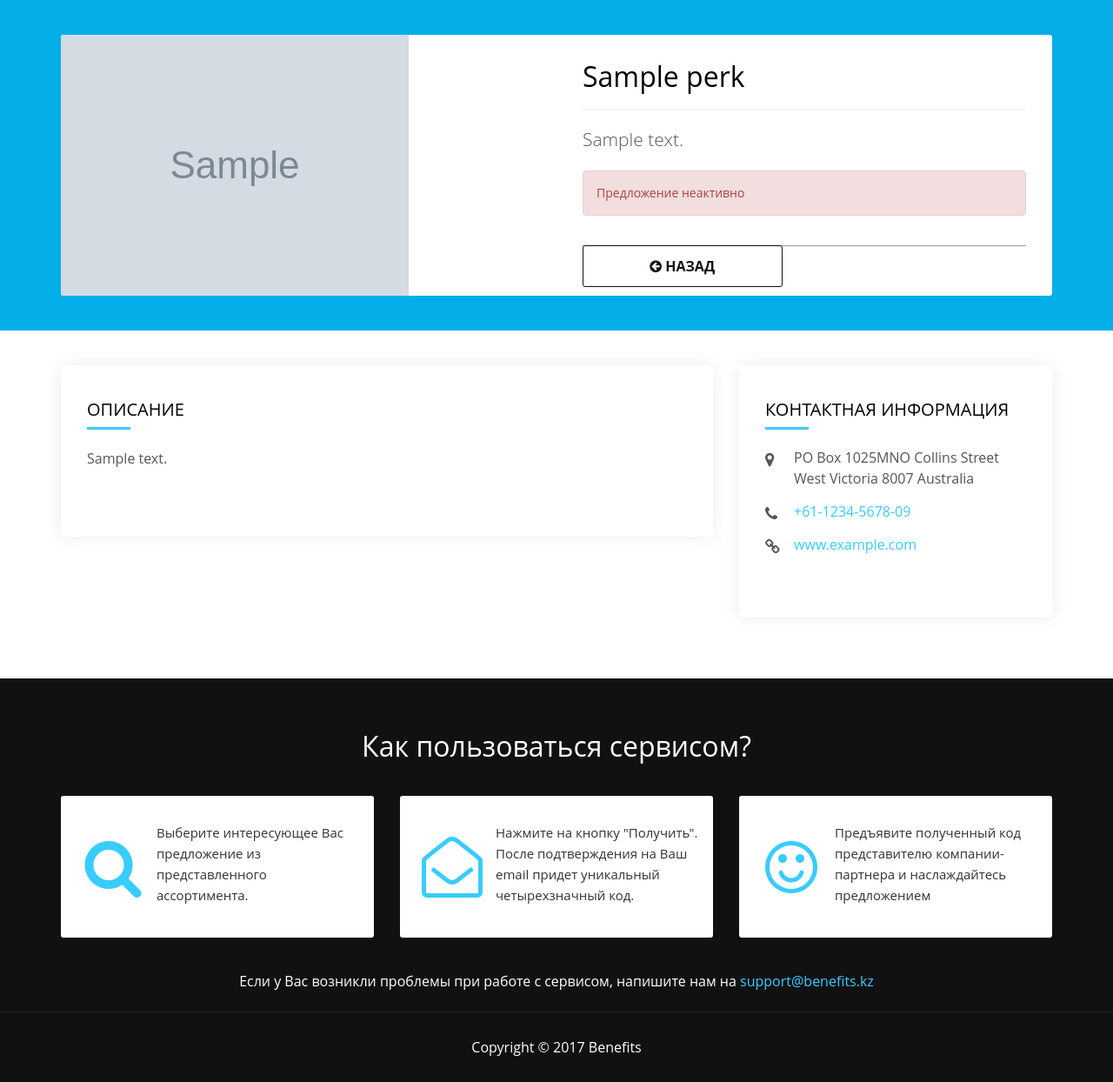
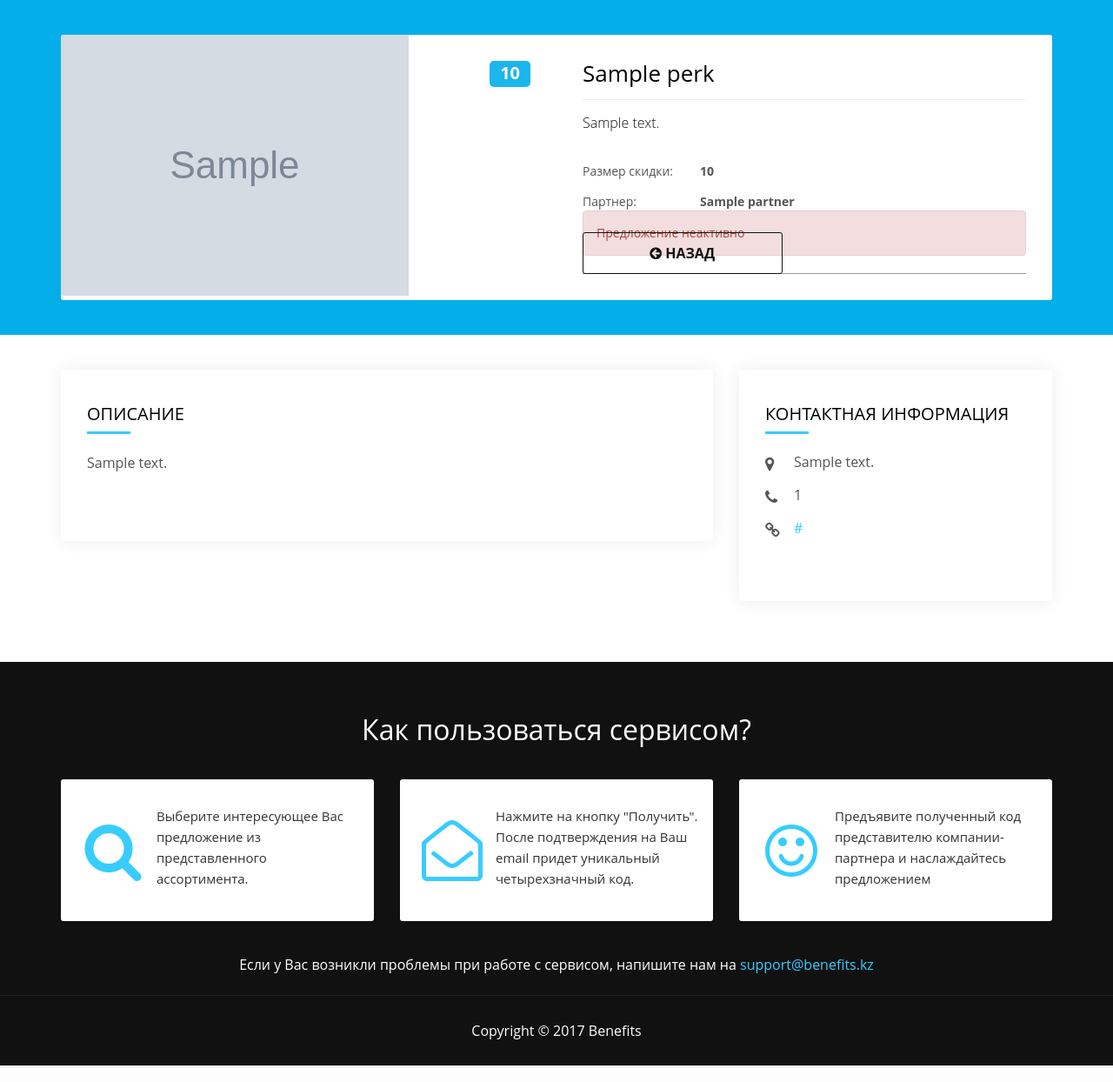
Before and after one commit to jekoule/benefits, a Django app: template perks/templates/perks/perk_detail.html in a window 1280 px wide. Shown: the part 79-1323 px from the top of the page at 87% size. Run offline with Django 3.2, Linux system fonts and the light colour scheme; the template is opened without the code that fills it: most values are stand-ins (such as "Sample title", 1, 10 or a date in 2020); grey boxes marked "Sample" are stand-in pictures; parts of the project's set-up code (start-up, migrations or seed data) failed here and were passed over; some libraries are stand-ins or nearby versions.

Commit message:
Modified templates - styling. Tweaked admin

```diff
--- a/partners/urls.py
+++ b/partners/urls.py
@@ -6,6 +6,7 @@
 
 urlpatterns = [
     url(r'^$', views.dashboard, name='dashboard'),
+    url(r'^my_perks/', views.my_perks, name='my_perks'),
     url(r'^sign_in/', views.sign_in, name='sign_in'),
     url(r'^logout/', logout, {'next_page': '/partner/'},
         name='logout'),
--- a/perks/admin.py
+++ b/perks/admin.py
@@ -13,6 +13,8 @@
 
 
 class PerkAdmin(admin.ModelAdmin):
+    list_display = ('partner_name', 'title', 'category', 'date_created', )
+    list_display_links = ('partner_name', 'title', )
     inlines = [
         ImageInline,
     ]
--- a/perks/models.py
+++ b/perks/models.py
@@ -68,7 +68,7 @@
         verbose_name_plural = 'Предложения'
 
     def __unicode__(self):
-        return self.short_description
+        return self.title
 
     @property
     def thumbnail(self):
@@ -85,6 +85,10 @@
     @models.permalink
     def get_perk_url(self):
         return ('perks:get_perk', (), {'pk': self.pk})
+
+    def partner_name(self):
+        return self.partner.name
+    partner_name.short_description = 'Партнер'
 
 
 class PerkImage(models.Model):
--- a/perks/templates/perks/index.html
+++ b/perks/templates/perks/index.html
@@ -59,13 +59,15 @@
             	<div class="listing_wrap">
                     <div class="listing_img">
                         <a href="{{ perk.get_absolute_url }}"><img src="{{ perk.thumbnail }}" alt="image"></a>
+                        <span class="discount label">{{ perk.discount }}</span>
                     </div>
                     <div class="listing_info">
-                        <div class="post_category">
-                            <a href="{{ perk.category.get_absolute_url }}">{{ perk.category.name }}</a>
+                        <div class="perk_title">
+                          <h3>{{ perk.title }}</h3>
                         </div>
-                        <h4><a href="#">{{ perk.partner.name }}</a></h4>
-                        <p>{{ perk.title }}</p>
+                        <div class="partner_name">
+                          <h4>{{ perk.partner.name }}</h4>
+                        </div>
 
                         <div class="listing_review_info">
                           <a href="{{ perk.get_absolute_url }}" class="btn more_info_btn">Подробнее</a>
--- a/perks/templates/perks/perk_detail.html
+++ b/perks/templates/perks/perk_detail.html
@@ -9,12 +9,25 @@
         <div class="perk_row">
               <div class="left_side">
                   <img src="{{ perk.thumbnail }}" alt="image">
+                  <span class="discount label">{{ perk.discount }}</span>
               </div>
               <div class="right_side">
                   <div class="perk_info">
-                    <h3>{{ perk.title }}</h3>
+                    <h1>{{ perk.title }}</h1>
                     <hr>
                     <p class="lead">{{ perk.short_description }}</p>
+                    <div class="row">
+                      <p>
+                      <div class="col-md-3">Размер скидки: </div>
+                      <div class="col-md-9"><strong>{{ perk.discount }}</strong></div>
+                      </p>
+                    </div>
+                    <div class="row">
+                      <p>
+                      <div class="col-md-3">Партнер: </div>
+                      <div class="col-md-9"><strong>{{ perk.partner.name }}</strong></div>
+                      </p>
+                    </div>
                     {% if not perk.active %}
                     <div class="alert alert-dismissable alert-danger">Предложение неактивно</div>
                     {% endif %}
@@ -57,13 +70,13 @@
               </div>
               <ul>
                   {% if perk.address %}
-                  <li><i class="fa fa-map-marker"></i> PO Box 1025MNO Collins Street West Victoria 8007 Australia</li>
+                  <li><i class="fa fa-map-marker"></i> {{ perk.address }}</li>
                   {% endif %}
                   {% if perk.phone_number %}
-                  <li><i class="fa fa-phone"></i> <a href="tel:+61-1234-5678-09">+61-1234-5678-09</a></li>
+                  <li><i class="fa fa-phone"></i> {{ perk.phone_number }}</a></li>
                   {% endif %}
                   {% if perk.website %}
-                  <li><i class="fa fa-link"></i> <a href="www.example.com">www.example.com</a></li>
+                  <li><i class="fa fa-link"></i> <a href="{{ perk.website }}">{{ perk.website }}</a></li>
                   {% endif %}
               </ul>
           </div>
--- a/perks/templates/perks/result.html
+++ b/perks/templates/perks/result.html
@@ -11,7 +11,7 @@
             <p>Предъявите данный код представителю компании-партнера.</p>
             <p>Код также был отправлен на Ваш электронный адрес:
             <a>{{ request.user.email }}</a></p>
-            <p><strong>Спасибо что пользуетесь сервисом Benefits!</strong></p>
+            <p><strong>Спасибо, что пользуетесь сервисом Benefits!</strong></p>
             <hr>
             <a class="btn" href="{% url 'perks:index' %}">
               <i class="fa fa-arrow-left"></i>&emsp;Вернуться к предложениям
--- a/static/css/custom.css
+++ b/static/css/custom.css
@@ -152,6 +152,34 @@
 	text-decoration: underline;
 }
 
+.listing_img .discount {
+	position:absolute;
+	bottom:15px;
+	left:15px;
+	font-size: 16px;
+	background: rgba(3, 174, 233, 0.9) none repeat scroll 0 0;
+}
+
+.listing_info .perk_title {
+	height: 40px;
+}
+
+.listing_info .perk_title h3 {
+	margin-top: 10px;
+	font-size: 14px;
+	color: #333;
+}
+
+.listing_info .partner_name h4 {
+	font-size: 16px;
+	font-weight: 700;
+	color: #111;
+}
+
+.listing_info .listing_review_info {
+	margin: 16px -20px 0;
+}
+
 .listing_info .btn {
 	height: 40px;
 	font-size: 12px;
@@ -261,6 +289,15 @@
 		display: table-cell;
 		width: 50%;
 		height: 100%;
+		position: relative;
+	}
+
+	#perk_detail_top .left_side .discount {
+		position: absolute;
+		top: 30px;
+		right: 30px;
+		font-size: 20px;
+		background: rgba(3, 174, 233, 0.9) none repeat scroll 0 0;
 	}
 
 	#perk_detail_top .right_side {
@@ -268,6 +305,24 @@
 		width: 50%;
 		height: 100%;
 		vertical-align: top;
+	}
+
+	#perk_detail_top .right_side h1 {
+		font-size: 26px;
+		margin-top: 0;
+	}
+
+	#perk_detail_top .right_side hr {
+		margin: 15px 0;
+	}
+
+	#perk_detail_top .right_side .lead {
+		font-size: 16px;
+	}
+
+	#perk_detail_top .lead {
+		font-size: 18px;
+		color: #111;
 	}
 
 	#perk_detail_top .get_perk_btn {
```
Also changed, not shown: partners/templates/partners/change_password.html (added, +39 -0 lines), partners/templates/partners/dashboard.html (+3 -17 lines), partners/templates/partners/my_perks.html (added, +90 -0 lines), partners/templates/partners/partials/navigation.html (deleted, +0 -31 lines), partners/templates/partners/partner_base.html (added, +22 -0 lines), partners/views.py (+30 -2 lines), db.sqlite3.
